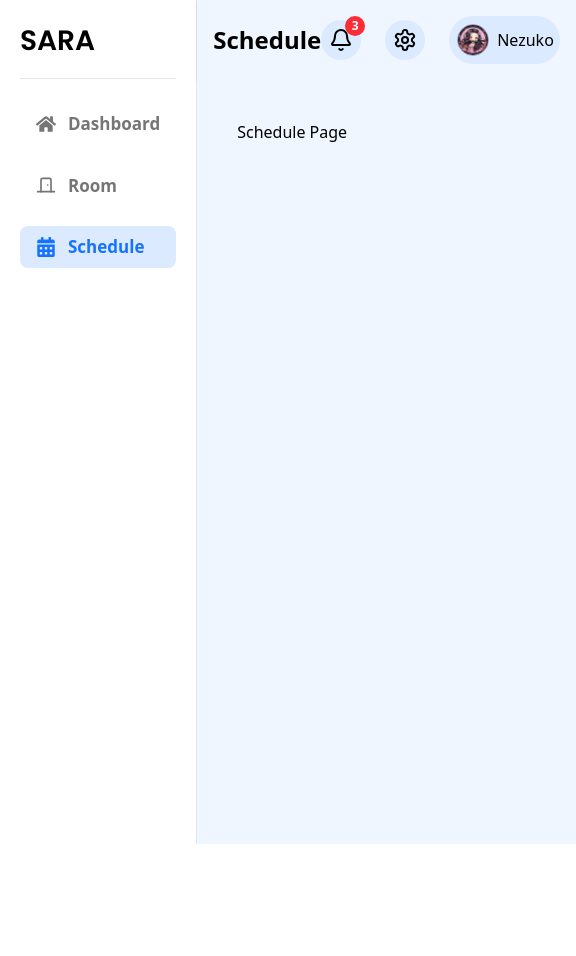
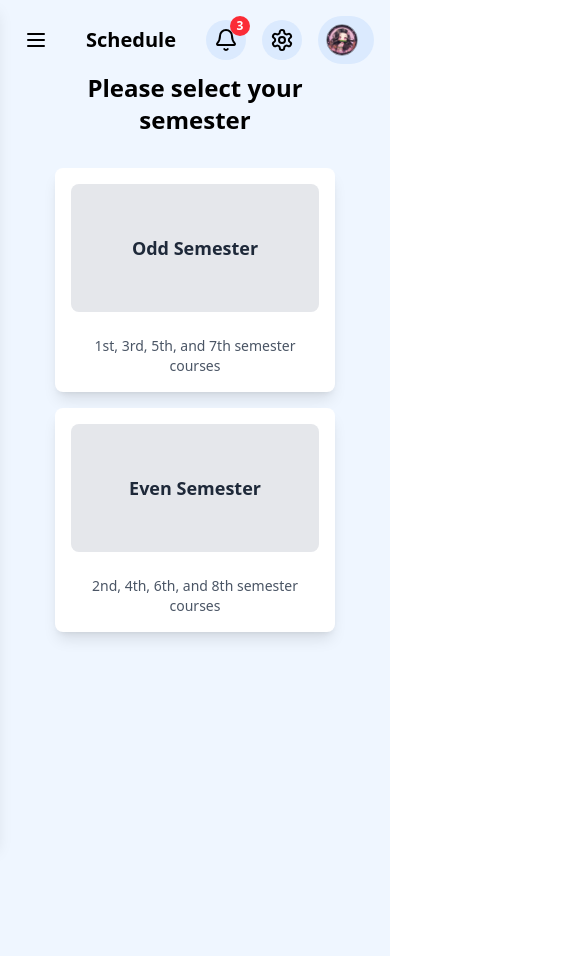
Before and after one commit to rafalino26/framework-project, a Next.js app: page /dashboard/schedule in a window 390 px wide. Shown: the whole page, 576 px wide, since content can reach past the window. Before the commit the page ends 844 px from the top, so only its background shows below. Built offline with nearby package versions, Linux system fonts and the light colour scheme.

Commit message:
feat: schedule page and layout responsive

```diff
--- a/src/app/dashboard/component/DashboardContent.tsx
+++ b/src/app/dashboard/component/DashboardContent.tsx
@@ -1,50 +1,8 @@
 "use client";
 
-const DashboardContent = () => {
-    return (
-        <div className="space-y-6">
-            {/* Baris 1 - 2 Card Lebar */}
-            <div className="grid grid-cols-2 gap-28">
-                {/* Card 1 */}
-                <div className="bg-white p-4 rounded-lg shadow-md ml-14 w-11/12 h-48">
-                    <h2 className="font-bold">Stock Update</h2>
-                    {/* Bisa tambah chart di sini */}
-                </div>
+export default function DashboardContent() {
 
-                {/* Card 2 */}
-                <div className="bg-white p-4 rounded-lg shadow-md -ml-6 w-11/12 h-48">
-                    <h2 className="font-bold">Price Comparison</h2>
-                    {/* Bisa tambah tabel di sini */}
-                </div>
-            </div>
-
-           {/* Baris 2 */}
-           <div className="grid grid-cols-3 ml-14 gap-32">
-                {/* Kolom Kiri - 2 Card Bersebelahan */}
-                <div className="col-span-1 grid grid-cols-2 gap-56">
-                    <div className="bg-white p-4 rounded-lg shadow-md w-72 h-96 flex-1">
-                        <h2 className="font-bold">Report</h2>
-                    </div>
-                    <div className="bg-white p-4 rounded-lg shadow-md ml-24 w-72 h-96 flex-1">
-                        <h2 className="font-bold">Inventory Summary</h2>
-                    </div>
-                </div>
-
-                {/* Kolom Kanan - 3 Card Vertikal */}
-                <div className="col-span-2 flex flex-col ml-72 gap-6">
-                    <div className="bg-white p-4 rounded-lg shadow-md w-96 h-28">
-                        <h2 className="font-bold">Other Info 1</h2>
-                    </div>
-                    <div className="bg-white p-4 rounded-lg shadow-md w-96 h-28">
-                        <h2 className="font-bold">Other Info 2</h2>
-                    </div>
-                    <div className="bg-white p-4 rounded-lg shadow-md w-96 h-28">
-                        <h2 className="font-bold">Other Info 3</h2>
-                    </div>
-                </div>
-            </div>
-        </div>
+    return(
+        <h2 className="text-black">qwerty</h2>
     );
-};
-
-export default DashboardContent;
+}
--- a/src/app/dashboard/component/DashboardLayout.tsx
+++ b/src/app/dashboard/component/DashboardLayout.tsx
@@ -3,10 +3,15 @@
 import Sidebar from "./Sidebar";
 import { usePathname } from "next/navigation";
 import { useState, useRef, useEffect } from "react";
-import { Bell, Settings, ChevronDown } from "lucide-react";
+import { Bell, Settings, ChevronDown, Menu } from "lucide-react";
 import Link from "next/link";
 
-const pageTitles: Record<string, string> = {};
+const pageTitles: Record<string, string> = {
+  "/dashboard": "Dashboard",
+  "/dashboard/room": "Room",
+  "/dashboard/schedule": "Schedule",
+  "/dashboard/settings": "Settings",
+};
 
 export default function DashboardLayout({
   children,
@@ -17,10 +22,11 @@ export default function DashboardLayout({
   const formattedTitle =
     pageTitles[pathname] || pathname.split("/").pop()?.replace("-", " ") || "Dashboard";
 
-const pageTitle = formattedTitle.charAt(0).toUpperCase() + formattedTitle.slice(1);
-
+  const pageTitle =
+    formattedTitle.charAt(0).toUpperCase() + formattedTitle.slice(1);
 
   const [dropdownOpen, setDropdownOpen] = useState(false);
+  const [sidebarOpen, setSidebarOpen] = useState(false);
   const dropdownRef = useRef<HTMLDivElement>(null);
 
   useEffect(() => {
@@ -38,16 +44,36 @@ const pageTitle = formattedTitle.charAt(0).toUpperCase() + formattedTitle.slice(
 
   return (
     <div className="flex min-h-screen font-poppins">
-      <Sidebar />
+      {/* Sidebar */}
+      <Sidebar sidebarOpen={sidebarOpen} setSidebarOpen={setSidebarOpen} />
+
+      {/* Overlay untuk sidebar di layar kecil */}
+      {sidebarOpen && (
+        <div
+          className="fixed inset-0 bg-transparent z-40 md:hidden"
+          onClick={() => setSidebarOpen(false)}
+        />
+      )}
+
+      {/* Main Content */}
       <div className="flex-1 flex flex-col">
         {/* Header */}
         <header className="bg-blue-50 shadow p-4 flex justify-between items-center border-none border-gray-300">
-          <div className="text-[24px] text-black font-semibold font-poppins">
+          {/* Tombol Menu untuk layar kecil */}
+          <button
+            className="md:hidden p-2 rounded-lg hover:bg-gray-200 transition"
+            onClick={() => setSidebarOpen(true)}
+          >
+            <Menu className="w-6 h-6 text-black" />
+          </button>
+
+          {/* Page Title */}
+          <div className="text-[20px] md:text-[24px] text-black font-semibold font-poppins">
             {pageTitle}
           </div>
 
           {/* Notification, Settings, and Profile */}
-          <div className="flex items-center space-x-6 font-poppins">
+          <div className="flex items-center space-x-4 md:space-x-6">
             {/* Notification Icon */}
             <div className="relative cursor-pointer p-2 rounded-full bg-blue-100 hover:bg-gray-200 transition">
               <Bell className="w-6 h-6 text-black" />
@@ -56,6 +82,7 @@ const pageTitle = formattedTitle.charAt(0).toUpperCase() + formattedTitle.slice(
               </span>
             </div>
 
+            {/* Settings Button */}
             <Link href="/dashboard/settings">
               <button className="p-2 rounded-full bg-blue-100 hover:bg-gray-200 transition">
                 <Settings className="w-6 h-6 text-black" />
@@ -73,10 +100,10 @@ const pageTitle = formattedTitle.charAt(0).toUpperCase() + formattedTitle.slice(
                   alt="User profile picture"
                   className="w-8 h-8 rounded-full border border-gray-400"
                 />
-                <span className="font-medium text-black font-poppins">
+                <span className="hidden md:inline font-medium text-black font-poppins">
                   Nezuko
                 </span>
-                <ChevronDown className="w-5 h-5 text-black" />
+                <ChevronDown className="hidden md:inline w-5 h-5 text-black" />
               </button>
 
               {/* Dropdown Menu */}
@@ -98,7 +125,7 @@ const pageTitle = formattedTitle.charAt(0).toUpperCase() + formattedTitle.slice(
         </header>
 
         {/* Main Content */}
-        <main className="flex-1 p-6 bg-blue-50 font-poppins">{children}</main>
+        <main className="flex-1 p-4 md:p-6 bg-blue-50 font-poppins">{children}</main>
       </div>
     </div>
   );
--- a/src/app/dashboard/component/Sidebar.tsx
+++ b/src/app/dashboard/component/Sidebar.tsx
@@ -5,28 +5,28 @@ import { usePathname } from "next/navigation";
 import { Poppins } from "next/font/google";
 import { useState, useEffect } from "react";
 import { FaHome, FaCalendarAlt } from "react-icons/fa";
-import { LuDoorClosed } from "react-icons/lu"
+import { LuDoorClosed } from "react-icons/lu";
+import clsx from "clsx";
 
 const poppins = Poppins({ subsets: ["latin"], weight: ["400", "700"] });
 
 const menuItems = [
   { label: "Dashboard", path: "/dashboard", icon: <FaHome />, tooltip: "Dashboard Page" },
-    { label: "Room", path: "/dashboard/room", icon: <LuDoorClosed/>, tooltip: "Book your room here" },
-    { label: "Schedule", path: "/dashboard/schedule", icon: <FaCalendarAlt />, tooltip: "Check your schedule" }
+  { label: "Room", path: "/dashboard/room", icon: <LuDoorClosed />, tooltip: "Book your room here" },
+  { label: "Schedule", path: "/dashboard/schedule", icon: <FaCalendarAlt />, tooltip: "Check your schedule" },
 ];
 
-export default function Sidebar() {
+export default function Sidebar({ sidebarOpen, setSidebarOpen }: { sidebarOpen: boolean; setSidebarOpen: (open: boolean) => void }) {
   const pathname = usePathname();
   const [hoveredItem, setHoveredItem] = useState<string | null>(null);
   const [tooltipVisible, setTooltipVisible] = useState<string | null>(null);
 
   useEffect(() => {
     let timer: NodeJS.Timeout;
-
     if (hoveredItem) {
       timer = setTimeout(() => {
         setTooltipVisible(hoveredItem);
-            }, 500); // Delay 0.5 detik
+      }, 500);
     } else {
       setTooltipVisible(null);
     }
@@ -35,19 +35,27 @@ export default function Sidebar() {
   }, [hoveredItem]);
 
   return (
-        <div className="w-60 min-h-screen bg-white p-5 flex flex-col border-r border-gray-200">
+    <div
+      className={clsx(
+        "fixed inset-y-0 left-0 z-50 w-60 bg-white shadow-lg transform transition-transform md:relative md:translate-x-0 border-r border-gray-200",
+        sidebarOpen ? "translate-x-0" : "-translate-x-full"
+      )}
+    >
       {/* Header Sidebar */}
-            <div className="flex items-center space-x-3 mb-4">
+      <div className="flex items-center justify-between px-5 py-4">
         <h2 className={`text-[28px] font-semibold text-black ${poppins.className}`}>SARA</h2>
+
+        {/* Tombol Close Sidebar di Mobile */}
+        <button className="md:hidden text-gray-600 hover:text-gray-900" onClick={() => setSidebarOpen(false)}>
+          ✕
+        </button>
       </div>
       <hr className="border-gray-200" />
 
       {/* Menu List */}
-            <ul className="space-y-5 text-[17px] mt-6 flex-1 overflow-y-auto">
+      <ul className="space-y-5 text-[17px] mt-6 flex-1 overflow-y-auto px-5">
         {menuItems.map((item) => {
-                    const isActive = item.path === "/dashboard"
-                    ? pathname === "/dashboard" // Hanya aktif jika path persis "/dashboard"
-                    : pathname.startsWith(item.path);
+          const isActive = item.path === "/dashboard" ? pathname === "/dashboard" : pathname.startsWith(item.path);
 
           return (
             <li
@@ -63,10 +71,9 @@ export default function Sidebar() {
                     ? "bg-blue-100 text-[#1573FE] font-bold"
                     : "text-[#757575] font-bold hover:bg-gray-200 hover:text-gray-600"
                 }`}
+                onClick={() => setSidebarOpen(false)}
               >
-                                {/* Icon React */}
                 <span className="text-xl">{item.icon}</span>
-
                 <span>{item.label}</span>
               </Link>
 
--- a/src/app/dashboard/editor-profile/EditProfileContent.tsx
+++ b/src/app/dashboard/editor-profile/EditProfileContent.tsx
@@ -3,9 +3,9 @@
 import { useState } from "react";
 
 export default function EditProfileContent() {
-  const [name, setName] = useState("Galnoel Kun");
-  const [email, setEmail] = useState("kevinlovesara@example.com");
-  const [bio, setBio] = useState("I love Sara.");
+  const [name, setName] = useState("Kevin Rindengan");
+  const [email, setEmail] = useState("kevin@example.com");
+  const [bio, setBio] = useState("SARA is the best.");
   const [avatar, setAvatar] = useState("/profilepict1.png");
 
   const handleSubmit = (e: React.FormEvent) => {
--- a/src/app/dashboard/schedule/ScheduleContent.tsx
+++ b/src/app/dashboard/schedule/ScheduleContent.tsx
@@ -1,5 +1,133 @@
 "use client";
 
+import { useState } from "react";
+import { BsArrowRightCircle, BsArrowLeftCircle } from "react-icons/bs";
+
 export default function ScheduleContent() {
-    return <div className="text-black p-4">Schedule Page</div>;
+  const [selectedSemester, setSelectedSemester] = useState<string | null>(null);
+  const [selectedFilter, setSelectedFilter] = useState("");
+  const [searchTerm, setSearchTerm] = useState("");
+
+  const courses = [
+    { name: "Mathematics", lecturer: "Dr. Smith", time: "08:00 - 10:00", class: "JTE-04", semester: 1 },
+    { name: "Physics", lecturer: "Prof. Johnson", time: "10:00 - 12:00", class: "JTE-05", semester: 3 },
+    { name: "Programming", lecturer: "Ms. Doe", time: "13:00 - 15:00", class: "JTE-06", semester: 5 },
+    { name: "Chemistry", lecturer: "Mr. Brown", time: "15:00 - 17:00", class: "JTE-07", semester: 7 },
+    { name: "Biology", lecturer: "Dr. Green", time: "08:00 - 10:00", class: "JTE-08", semester: 2 },
+    { name: "Web Development", lecturer: "Ms. White", time: "10:00 - 12:00", class: "JTE-09", semester: 4 },
+    { name: "Machine Learning", lecturer: "Mr. Black", time: "13:00 - 15:00", class: "JTE-10", semester: 6 },
+    { name: "Networking", lecturer: "Dr. Yellow", time: "15:00 - 17:00", class: "JTE-11", semester: 8 },
+    { name: "Mathematics II", lecturer: "Dr. Smith", time: "08:00 - 10:00", class: "JTE-12", semester: 1 },
+    { name: "Physics II", lecturer: "Prof. Johnson", time: "10:00 - 12:00", class: "JTE-04", semester: 3 },
+    { name: "Advanced Programming", lecturer: "Ms. Doe", time: "13:00 - 15:00", class: "JTE-05", semester: 5 },
+    { name: "Organic Chemistry", lecturer: "Mr. Brown", time: "15:00 - 17:00", class: "JTE-06", semester: 7 },
+    { name: "Genetics", lecturer: "Dr. Green", time: "08:00 - 10:00", class: "JTE-07", semester: 2 },
+    { name: "Frontend Development", lecturer: "Ms. White", time: "10:00 - 12:00", class: "JTE-08", semester: 4 },
+    { name: "Deep Learning", lecturer: "Mr. Black", time: "13:00 - 15:00", class: "JTE-09", semester: 6 },
+    { name: "Cybersecurity", lecturer: "Dr. Yellow", time: "15:00 - 17:00", class: "JTE-10", semester: 8 }
+
+  ];
+
+  const availableSemesters = selectedSemester === "even" ? [2, 4, 6, 8] : [1, 3, 5, 7];
+
+  const filteredCourses = courses.filter(
+    (course) =>
+      availableSemesters.includes(course.semester) &&
+      (selectedFilter === "" || course.semester === parseInt(selectedFilter)) &&
+      course.name.toLowerCase().includes(searchTerm.toLowerCase())
+  );
+
+  return (
+    <div className="p-4 md:p-6 min-h-screen text-black">
+      {!selectedSemester ? (
+        <div>
+          <h2 className="text-2xl font-bold mb-8 -mt-10 text-center">Please select your semester</h2>
+
+    {/* Pilihan Semester (Grid Responsive) */}
+    <div className="flex flex-col sm:flex-row justify-center items-center gap-4">
+  {["odd", "even"].map((type, idx) => (
+    <div
+      key={idx}
+      onClick={() => setSelectedSemester(type)}
+      className="relative bg-white w-full max-w-[280px] h-56 rounded-lg shadow-lg hover:shadow-xl transition cursor-pointer flex flex-col justify-between p-4 sm:w-60"
+    >
+      <div className="w-full h-32 bg-gray-200 rounded-lg flex items-center justify-center">
+        <h3 className="text-lg font-semibold text-gray-800">
+          {type === "odd" ? "Odd Semester" : "Even Semester"}
+        </h3>
+      </div>
+      <p className="text-gray-600 text-sm text-center mt-auto">
+        {type === "odd" ? "1st, 3rd, 5th, and 7th semester courses" : "2nd, 4th, 6th, and 8th semester courses"}
+      </p>
+    </div>
+  ))}
+</div>
+
+
+        </div>
+      ) : (
+        <div>
+          {/* Header (Back, Search, Filter) */}
+          <div className="flex flex-col md:flex-row md:justify-between items-center mb-6 bg-white p-3 rounded-lg shadow-md gap-3">
+            <button
+              onClick={() => setSelectedSemester(null)}
+              className="flex items-center gap-2 px-4 py-2"
+            >
+              <BsArrowLeftCircle size={28} className="text-gray-600 hover:text-gray-800 transition" />
+              <span className="text-gray-700">Back</span>
+            </button>
+
+            <input
+              type="text"
+              placeholder="Search course..."
+              value={searchTerm}
+              onChange={(e) => setSearchTerm(e.target.value)}
+              className="bg-white border border-gray-300 rounded-lg px-4 py-2 w-full md:w-1/3 focus:outline-none shadow-sm"
+            />
+
+            <select
+              className="bg-white border border-gray-300 rounded-lg px-4 py-2 shadow-sm w-full md:w-auto"
+              value={selectedFilter}
+              onChange={(e) => setSelectedFilter(e.target.value)}
+            >
+              <option value="">All Semesters</option>
+              {availableSemesters.map((sem) => (
+                <option key={sem} value={sem}>
+                  Semester {sem}
+                </option>
+              ))}
+            </select>
+          </div>
+
+          {/* Tabel Mata Kuliah (Bisa Scroll di Mobile) */}
+          <div className="bg-white p-4 rounded-lg shadow-md overflow-x-auto">
+            {filteredCourses.length > 0 ? (
+              <table className="w-full min-w-[600px] border-collapse text-black">
+                <thead>
+                  <tr className="border-b text-left">
+                    <th className="p-2">Course</th>
+                    <th className="p-2">Lecturer</th>
+                    <th className="p-2">Time</th>
+                    <th className="p-2">Class</th>
+                  </tr>
+                </thead>
+                <tbody>
+                  {filteredCourses.map((course, index) => (
+                    <tr key={index} className="border-b">
+                      <td className="p-2">{course.name}</td>
+                      <td className="p-2">{course.lecturer}</td>
+                      <td className="p-2">{course.time}</td>
+                      <td className="p-2">{course.class}</td>
+                    </tr>
+                  ))}
+                </tbody>
+              </table>
+            ) : (
+              <p className="text-center text-gray-500">No courses found.</p>
+            )}
+          </div>
+        </div>
+      )}
+    </div>
+  );
 }
--- a/src/app/dashboard/settings/SettingsContent.tsx
+++ b/src/app/dashboard/settings/SettingsContent.tsx
@@ -8,7 +8,7 @@ export default function SettingsContent() {
 
   return (
     <div className="max-w-4xl mx-auto bg-white p-8 rounded-lg shadow-md">
-      <h2 className="text-2xl font-bold mb-4">Settings</h2>
+      <h2 className="text-2xl font-bold text-black mb-8">Settings</h2>
 
       {/* Notifications Toggle */}
       <div className="flex items-center justify-between border-b pb-4 mb-4">
```
Lines whose indentation alone changed are shown as unchanged.
